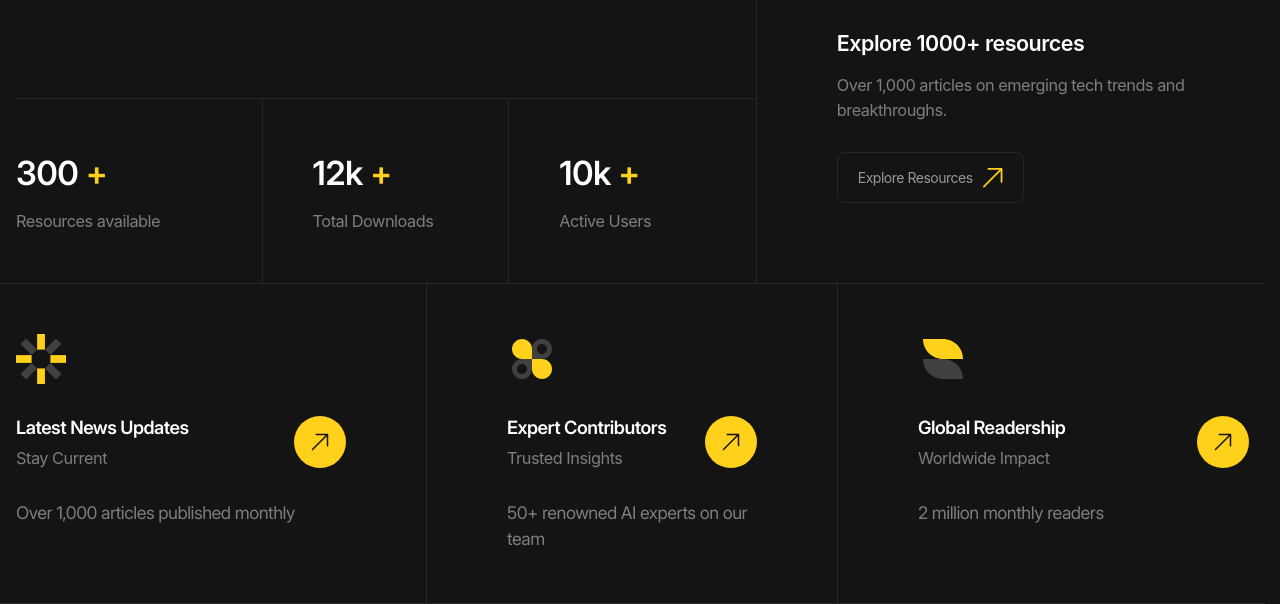
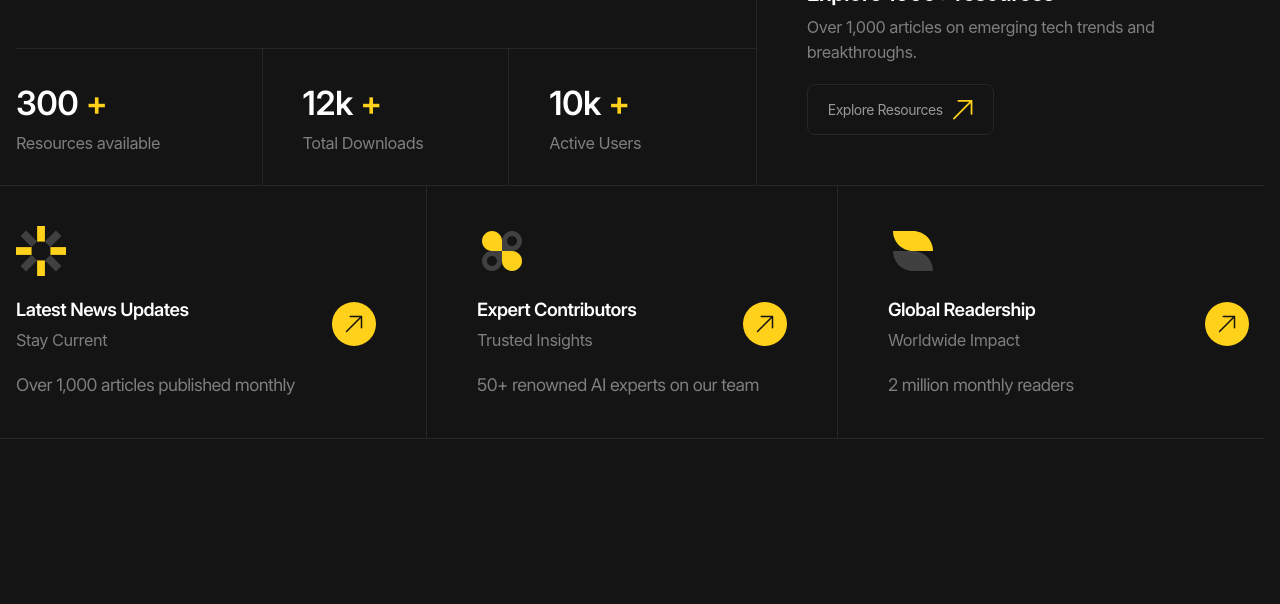
Before and after one commit to Zybin-Igor/future-tech, a website with bundled scripts: page index.html in a window 1280 px wide. Shown: the part 441-1045 px from the top of the page. After the commit the page ends 880 px from the top, so only its background shows below. Built offline with nearby package versions, Linux system fonts and the light colour scheme; files whose address does not match are found by name.

Commit message:
commit 11-12-2025

```diff
--- a/styles/_utils.scss
+++ b/styles/_utils.scss
@@ -1,4 +1,4 @@
-@use 'helpers' as *;
+@use "helpers" as *;
 
 .container {
   max-width: calc(var(--container-width) + var(--container-padding-x) * 2);
@@ -35,14 +35,14 @@
 
   &--top {
     &::before {
-		content: '';
-		top: 0;
+      content: "";
+      bottom: 100%;
     }
   }
   &--bottom {
     &::after {
-		content: '';
-		bottom: 0;
+      content: "";
+      top: 100%;
     }
   }
   &--left {
--- a/styles/blocks/_advantage-card.scss
+++ b/styles/blocks/_advantage-card.scss
@@ -4,6 +4,9 @@
 	display: grid;
 	row-gap: rem(30);
 
+	@include laptop {
+		row-gap: rem(20);
+	}
 &_link {
 	--circleSize: #{rem(52)};
 	--circleMarginLeft: #{rem(20)};
@@ -12,6 +15,11 @@
 	display: grid;
 	row-gap: rem(4);
 	padding-right: calc(var(--circleSize) + var(--circleMarginLeft));
+
+	@include laptop {
+		--circleSize: #{rem(44)};
+		--circleMarginLeft: #{rem(14)};
+	}
 
 	&::after {
 		@include square(var(--circleSize));
--- a/styles/blocks/_hero.scss
+++ b/styles/blocks/_hero.scss
@@ -14,6 +14,11 @@
   padding-top: rem(150);
   padding-right: rem(50);
   padding-bottom: rem(100);
+
+	@include laptop {
+		padding-top: rem(100);
+		padding-right: rem(40);
+	}
 }
 
 &_subtitle {
@@ -44,6 +49,11 @@
   border-left: var(--border);
   background:
   url(../../images/resources-preview/bg.png) 0 0/cover no-repeat;
+
+	@include laptop {
+		padding-left: rem(50);
+		padding-bottom: rem(50);
+	}
 }
 &_advantages {
 	border-block: var(--border);
@@ -56,6 +66,11 @@
     --paddingX: #{rem(80)};
     padding-block: rem(50);
 
+		@include laptop {
+			--paddingX: #{rem(50)};
+			padding-block: rem(40);
+		}
+
     &:not(:first-child) {
       padding-left: var(--paddingX);
     }
--- a/styles/blocks/_metrics.scss
+++ b/styles/blocks/_metrics.scss
@@ -10,6 +10,12 @@
 		flex-direction: column-reverse;
 		row-gap: rem(10);
 		padding: rem(50);
+
+		@include laptop {
+			row-gap: rem(2);
+			padding: rem(30) rem(40);
+
+		}
 
 		&:first-child {
 			padding-left: 0;
--- a/styles/blocks/_resources-preview.scss
+++ b/styles/blocks/_resources-preview.scss
@@ -7,9 +7,18 @@
 	align-items: start;
 	row-gap: rem(30);
 
+	@include laptop {
+		row-gap: rem(20);
+	}
+
 	&_body {
 		display: grid;
 		row-gap: rem(14);
+
+		@include laptop {
+		row-gap: rem(6);
+	}
+
 	}
 
 }
--- a/styles/blocks/_team.scss
+++ b/styles/blocks/_team.scss
@@ -10,12 +10,21 @@
 	background-color: var(--color-dark-10);
 	border-radius: rem(100);
 
+@include laptop {
+	--personImageSize: #{rem(50)};
+	padding: rem(8);
+}
+
 	&_person {
 	width: var(--personImageSize);
 	background-color: var(--color-dark-15);
 	border: rem(2) solid var(--color-dark-40);
 	border-radius: 50%;
 
+	@include laptop {
+		border-width: rem(1);
+	}
+
 	&:not(:first-child) {
 		margin-left: calc(var(--personImageSize) / 4 * -1);
 	}
```
Also changed, not shown: styles/main.css, 1 other file. Lines whose indentation alone changed are shown as unchanged.
